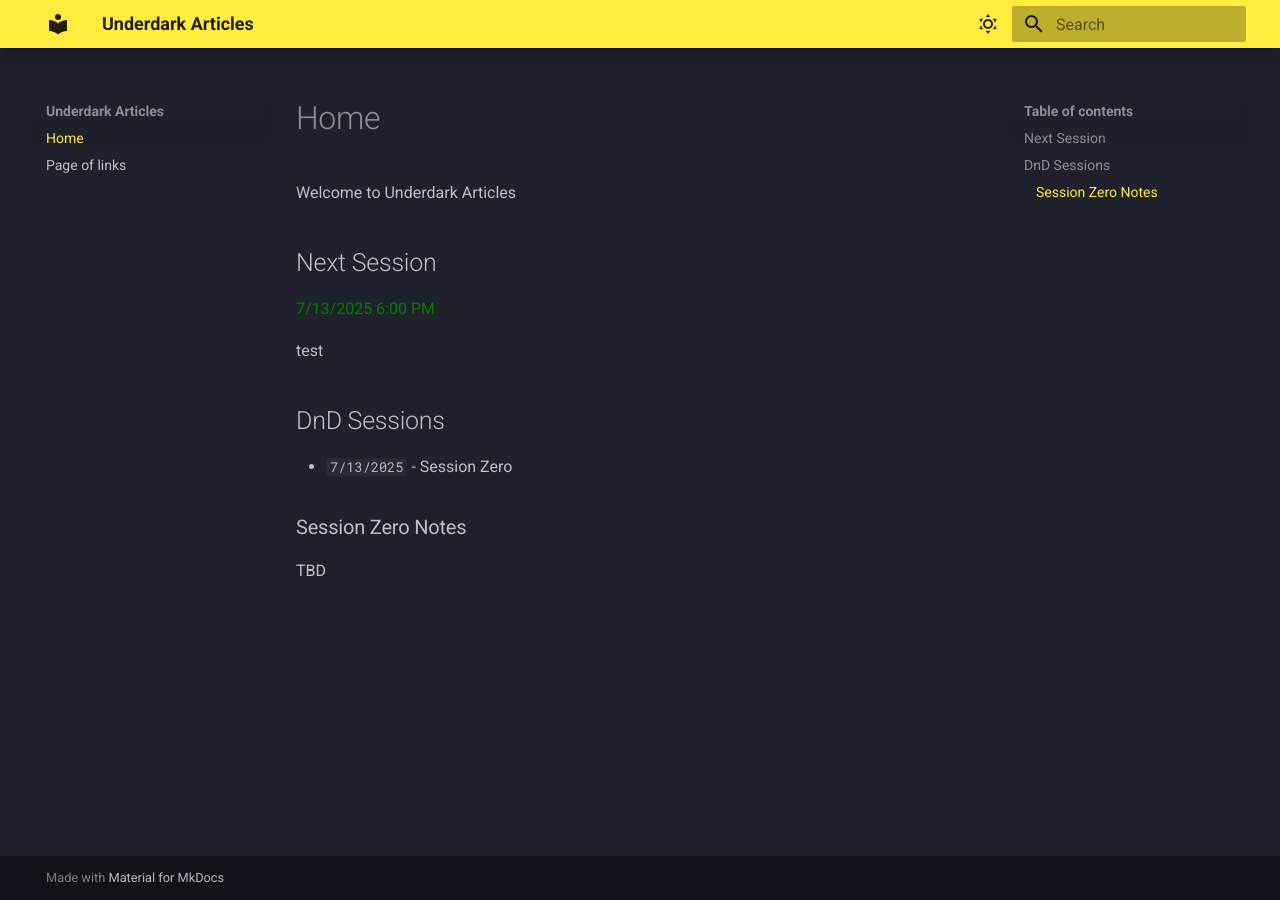
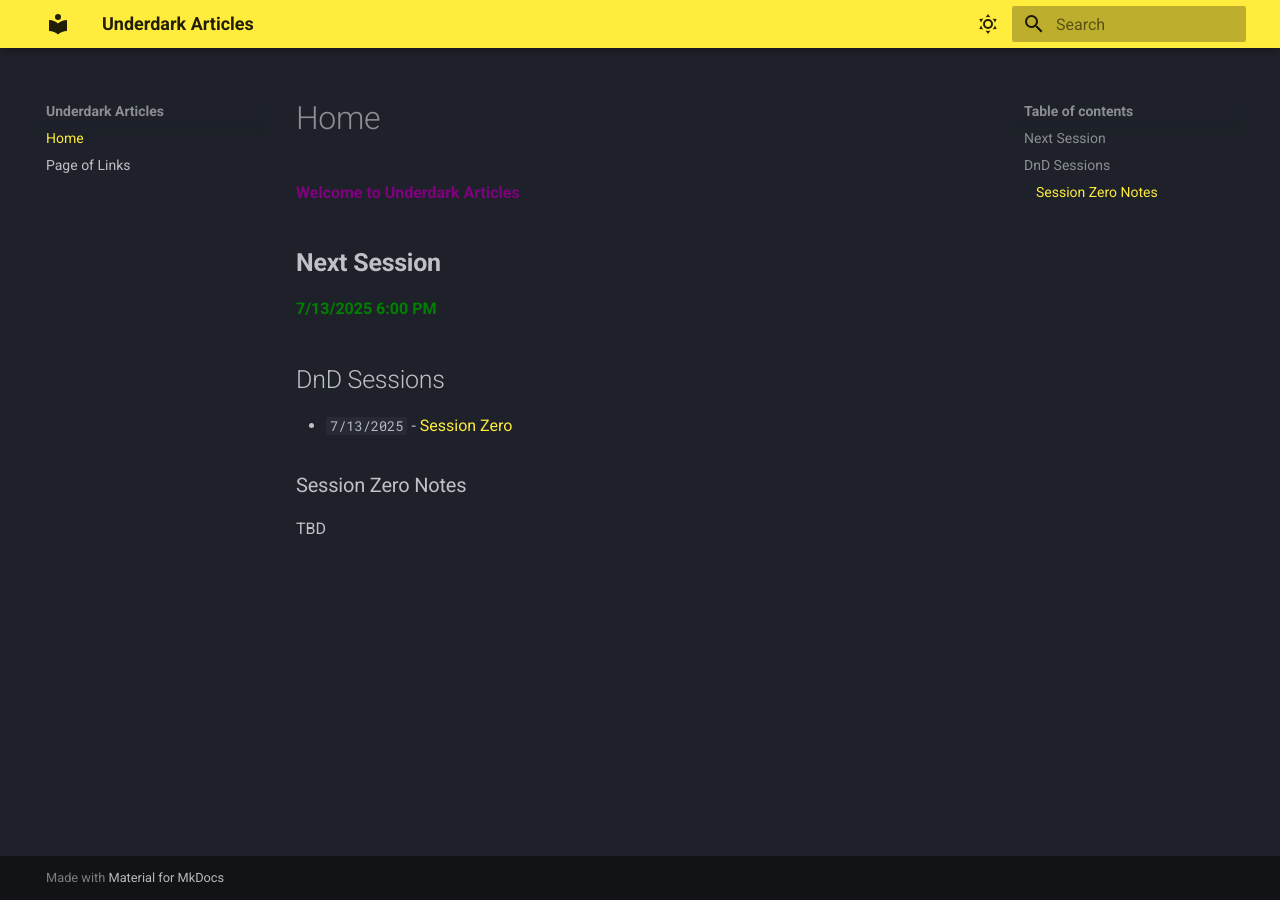
Before and after one commit to underdarkarticles/underdarkarticles.com, an MkDocs documentation site: the page built from docs/index.md, in a window 1280 px wide. Built offline with MkDocs 1.6.1 and Material for MkDocs 9.7.7, drawn with Linux system fonts in a browser that asks for light colours.

Commit message:
Color changes

```diff
--- a/docs/index.md
+++ b/docs/index.md
@@ -1,17 +1,14 @@
 # Home
 
-Welcome to Underdark Articles
+**<p style="color:purple">Welcome to Underdark Articles</p>**
 
-## Next Session
+## **Next Session**
 
-<p style="color:green">7/13/2025 6:00 PM</p>
-
-
-test
+**<p style="color:green">7/13/2025 6:00 PM</p>**
 
 ## DnD Sessions
 
-* `7/13/2025` - Session Zero
+* `7/13/2025` - [Session Zero](https://underdarkarticles.com/#session-zero-notes)
 
 ### Session Zero Notes
 TBD
```
Also changed, not shown: docs/links.md (+3 -3 lines).
